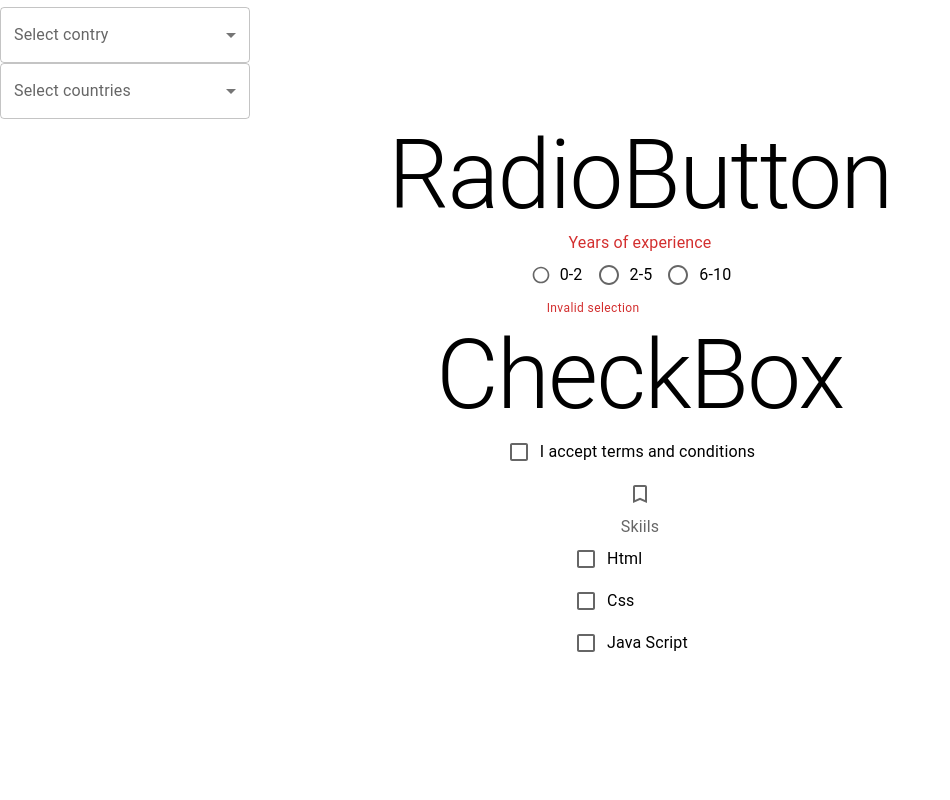
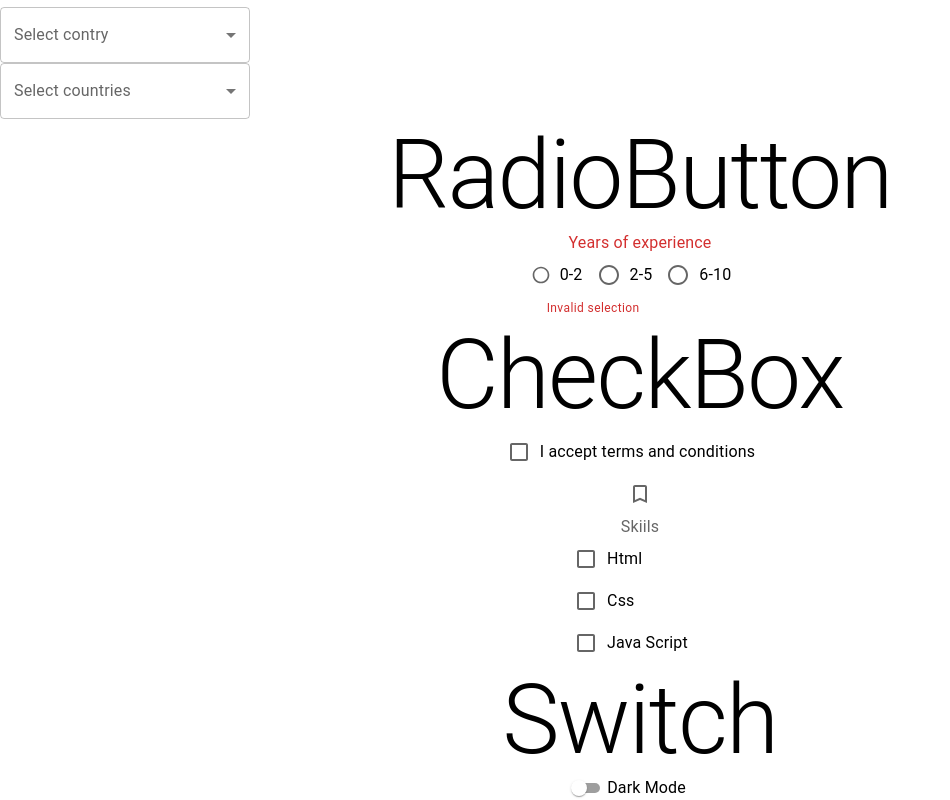
Before and after one commit to mohsenbaghaei/react-mui, a React (Create React App) app: page / in a window 1280 px wide. Shown: the part 1951-2751 px from the top of the page, without its empty margins (0-950 px from the left). Before the commit the page ends 2615 px from the top, so only its background shows below. Built offline with nearby package versions, Linux system fonts and the light colour scheme.

Commit message:
MuiSwitch

```diff
--- a/src/App.tsx
+++ b/src/App.tsx
@@ -6,6 +6,8 @@ const MuiTextField = lazy(() => import("./components/MuiTextField"));
 const MuiSelect = lazy(() => import("./components/MuiSelect"));
 const MuiRadioGroup = lazy(() => import("./components/MuiRadioButton"));
 const MuiCheckBox = lazy(() => import("./components/MuiCheckBox"));
+const MuiSwitch = lazy(() => import("./components/MuiSwitch"));
+
 function App() {
   return (
     <div className="App">
@@ -16,6 +18,7 @@ function App() {
         <MuiSelect />
         <MuiRadioGroup />
         <MuiCheckBox />
+        <MuiSwitch/>
       </Suspense>
     </div>
   );
--- /dev/null
+++ b/src/components/MuiSwitch.tsx
@@ -0,0 +1,30 @@
+import { useState } from "react";
+
+import { Box, Switch, Typography, FormControlLabel } from "@mui/material";
+
+const MuiSwitch = () => {
+  const [checked, setChecked] = useState(false);
+
+  const handleChange = (event: React.ChangeEvent<HTMLInputElement>) => {
+    setChecked(event.target.checked);
+  };
+
+  return (
+    <Box>
+      <Typography variant="h1">Switch</Typography>
+      <FormControlLabel
+        label="Dark Mode"
+        control={
+          <Switch
+            checked={checked}
+            onChange={handleChange}
+            size="small"
+            color="warning"
+          />
+        }
+      />
+    </Box>
+  );
+};
+
+export default MuiSwitch;
```
